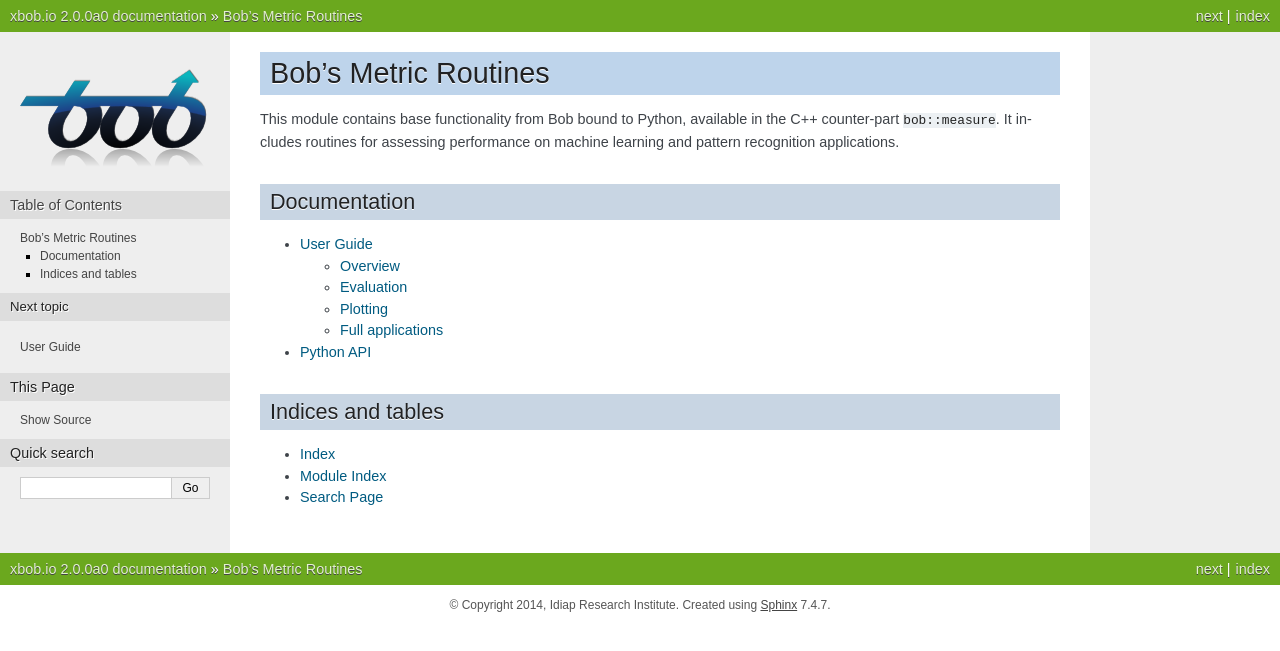
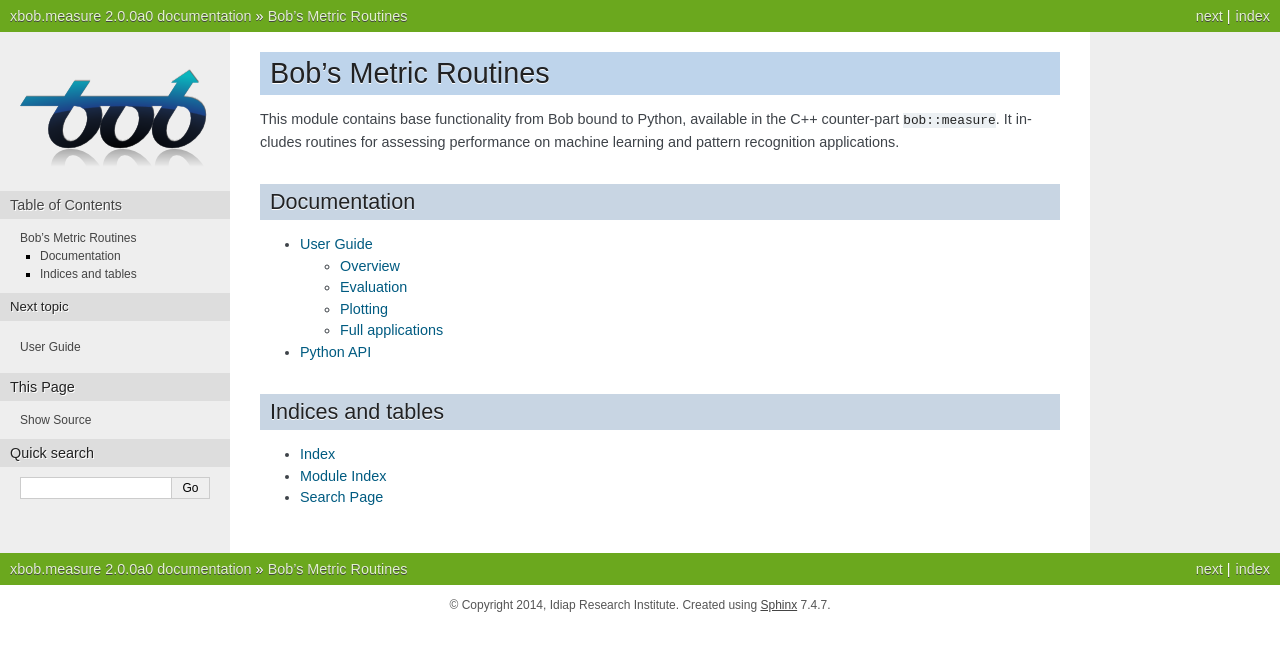
Before and after one commit to bioidiap/bob.measure, a Sphinx documentation site: the page built from doc/index.rst, in a window 1280 px wide. Shown: the top 651 px of the page. Built offline with Sphinx 7.4.7, drawn with Linux system fonts in a browser that asks for light colours; formulas are drawn with MathJax 3.

Commit message:
Implement discrete xbob.io packaging

```diff
--- a/buildout.cfg
+++ b/buildout.cfg
@@ -11,20 +11,20 @@
 develop = src/xbob.extension
           src/xbob.blitz
           src/xbob.math
-          src/xbob.io
+          src/xbob.io.base
           .
 
 ; options for xbob.buildout extension
 debug = true
 verbose = true
-prefixes = /idiap/group/torch5spro/nightlies/last/bob/linux-x86_64-release
+prefixes = /idiap/group/torch5spro/releases/preview/install/linux-x86_64-release
            /Users/andre/work/bob/b/dbg/
 
 [sources]
 xbob.extension = git https://github.com/bioidiap/xbob.extension branch=prototype
 xbob.blitz = git https://github.com/bioidiap/xbob.blitz
 xbob.math = git https://github.com/bioidiap/xbob.math
-xbob.io = git https://github.com/bioidiap/xbob.io
+xbob.io.base = git https://github.com/bioidiap/xbob.io.base
 
 [scripts]
 recipe = xbob.buildout:scripts
--- a/doc/conf.py
+++ b/doc/conf.py
@@ -59,12 +59,12 @@
 master_doc = 'index'
 
 # General information about the project.
-project = u'xbob.io'
+project = u'xbob.measure'
 import time
 copyright = u'%s, Idiap Research Institute' % time.strftime('%Y')
 
 # Grab the setup entry
-distribution = pkg_resources.require('xbob.io')[0]
+distribution = pkg_resources.require('xbob.measure')[0]
 
 # The version info for the project you're documenting, acts as replacement for
 # |version| and |release|, also used in various other places throughout the
@@ -130,7 +130,7 @@
 #html_title = None
 
 # A shorter title for the navigation bar.  Default is the same as html_title.
-#html_short_title = 'xbob_io'
+#html_short_title = 'xbob_measure'
 
 # The name of an image file (relative to this directory) to place at the top
 # of the sidebar.
@@ -188,7 +188,7 @@
 #html_file_suffix = None
 
 # Output file base name for HTML help builder.
-htmlhelp_basename = 'xbob_io_doc'
+htmlhelp_basename = 'xbob_measure_doc'
 
 
 # -- Options for LaTeX output --------------------------------------------------
@@ -202,7 +202,7 @@
 # Grouping the document tree into LaTeX files. List of tuples
 # (source start file, target name, title, author, documentclass [howto/manual]).
 latex_documents = [
-  ('index', 'xbob_io.tex', u'Bob I/O Routines',
+  ('index', 'xbob_measure.tex', u'Bob Performance Measurement Routines',
    u'Biometrics Group, Idiap Research Institute', 'manual'),
 ]
 
@@ -242,7 +242,7 @@
 # One entry per manual page. List of tuples
 # (source start file, name, description, authors, manual section).
 man_pages = [
-    ('index', 'xbob_io', u'Bob I/O Routines Documentation', [u'Idiap Research Institute'], 1)
+    ('index', 'xbob_measure', u'Bob Performance Measurement Routines', [u'Idiap Research Institute'], 1)
 ]
 
 # Default processing flags for sphinx
--- a/setup.py
+++ b/setup.py
@@ -29,7 +29,7 @@
       'setuptools',
       'xbob.blitz',
       'xbob.math',
-      'xbob.io',
+      'xbob.io.base',
       'matplotlib',
     ],
 
```
Also changed, not shown: 1 other file.
